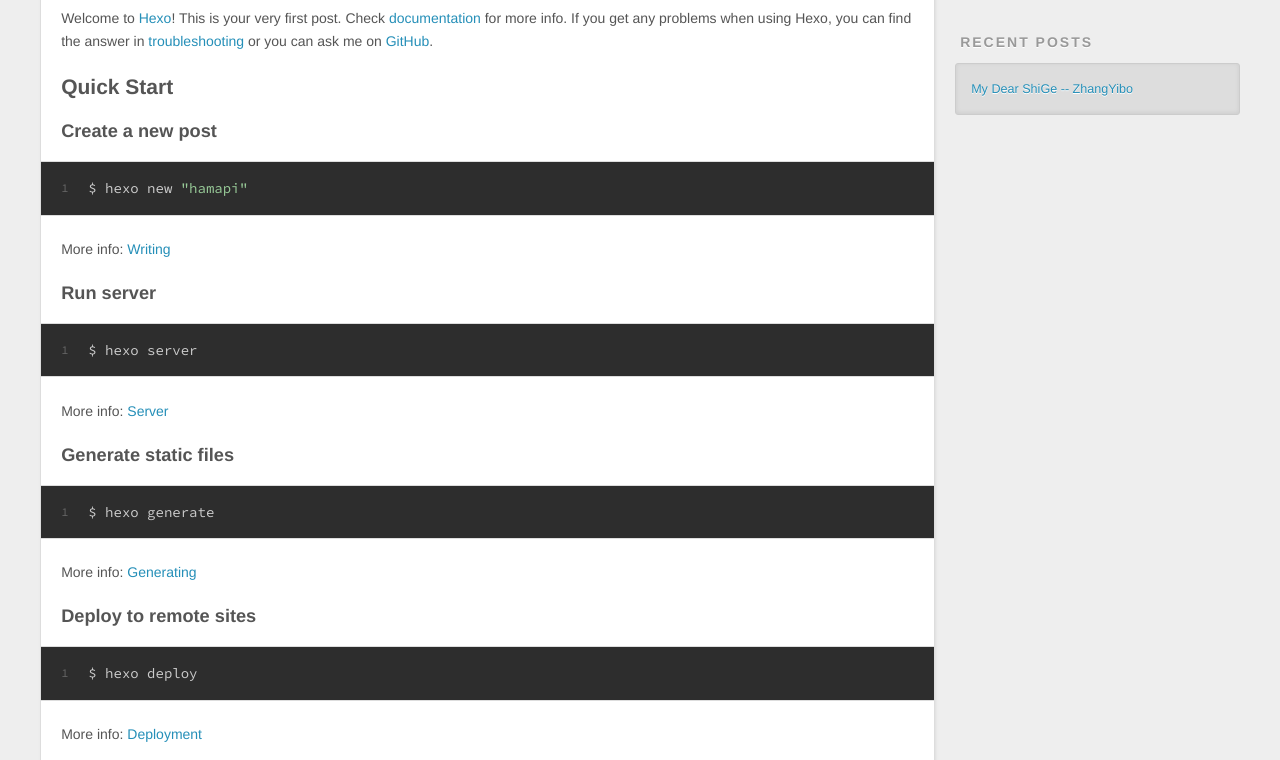
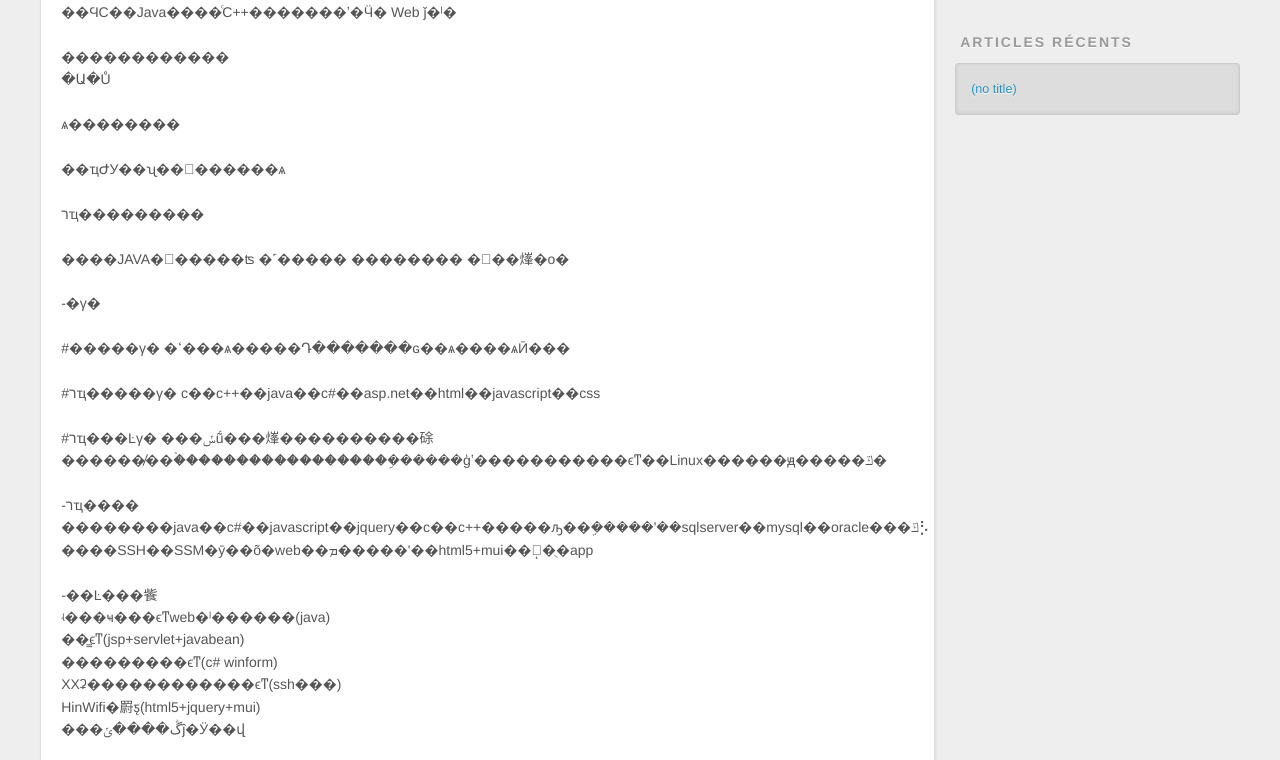
Before and after one commit to summerbb/summerbb.github.io, a plain HTML site: page 2017/09/18/hello-world/index.html in a window 1280 px wide. Shown: the part 446-1206 px from the top of the page. Drawn offline with nearby package versions, Linux system fonts and the light colour scheme.

Commit message:
Site updated: 2017-09-21 19:54:05

```diff
--- a/2017/09/18/hello-world/index.html
+++ b/2017/09/18/hello-world/index.html
@@ -3,18 +3,18 @@
 <head>
   <meta charset="utf-8">
 
-  <title>My Dear ShiGe -- ZhangYibo | Hexo</title>
+  <title>Hexo</title>
   <meta name="viewport" content="width=device-width, initial-scale=1, maximum-scale=1">
-  <meta name="description" content="Welcome to Hexo! This is your very first post. Check documentation for more info. If you get any problems when using Hexo, you can find the answer in troubleshooting or you can ask me on GitHub. Quick">
+  <meta name="description" content="�����գ���90�󣬾Ͷ���ʯ��ׯ������ѧ(�������)���־Ӻӱ�ʯ��ׯ�����е� �� ��ϤC��Java����ͨC++�������ʼ�Ӵ� Web ǰ�ˡ� �������������Ա�Ů ѧ�������� ��ҵԺУ��ʯ��ׯ������ѧ רҵ��������� ����JAVA�߼�����ʦ �˹����� �������� �߼��㷨�о�">
 <meta property="og:type" content="article">
-<meta property="og:title" content="My Dear ShiGe -- ZhangYibo">
+<meta property="og:title" content="Hexo">
 <meta property="og:url" content="http://yoursite.com/2017/09/18/hello-world/index.html">
 <meta property="og:site_name" content="Hexo">
-<meta property="og:description" content="Welcome to Hexo! This is your very first post. Check documentation for more info. If you get any problems when using Hexo, you can find the answer in troubleshooting or you can ask me on GitHub. Quick">
-<meta property="og:updated_time" content="2017-09-18T14:48:03.263Z">
+<meta property="og:description" content="�����գ���90�󣬾Ͷ���ʯ��ׯ������ѧ(�������)���־Ӻӱ�ʯ��ׯ�����е� �� ��ϤC��Java����ͨC++�������ʼ�Ӵ� Web ǰ�ˡ� �������������Ա�Ů ѧ�������� ��ҵԺУ��ʯ��ׯ������ѧ רҵ��������� ����JAVA�߼�����ʦ �˹����� �������� �߼��㷨�о�">
+<meta property="og:updated_time" content="2017-09-21T11:52:31.764Z">
 <meta name="twitter:card" content="summary">
-<meta name="twitter:title" content="My Dear ShiGe -- ZhangYibo">
-<meta name="twitter:description" content="Welcome to Hexo! This is your very first post. Check documentation for more info. If you get any problems when using Hexo, you can find the answer in troubleshooting or you can ask me on GitHub. Quick">
+<meta name="twitter:title" content="Hexo">
+<meta name="twitter:description" content="�����գ���90�󣬾Ͷ���ʯ��ׯ������ѧ(�������)���־Ӻӱ�ʯ��ׯ�����е� �� ��ϤC��Java����ͨC++�������ʼ�Ӵ� Web ǰ�ˡ� �������������Ա�Ů ѧ�������� ��ҵԺУ��ʯ��ׯ������ѧ רҵ��������� ����JAVA�߼�����ʦ �˹����� �������� �߼��㷨�о�">
 
     <link rel="alternate" href="/atom.xml" title="Hexo" type="application/atom+xml">
 
@@ -52,9 +52,9 @@
       </nav>
       <nav id="sub-nav">
 
-          <a id="nav-rss-link" class="nav-icon" href="/atom.xml" title="RSS Feed"></a>
+          <a id="nav-rss-link" class="nav-icon" href="/atom.xml" title="Flux RSS"></a>
 
-        <a id="nav-search-btn" class="nav-icon" title="Search"></a>
+        <a id="nav-search-btn" class="nav-icon" title="Rechercher"></a>
       </nav>
       <div id="search-form-wrap">
         <form action="//google.com/search" method="get" accept-charset="UTF-8" class="search-form"><input type="search" name="q" class="search-form-input" placeholder="Search"><button type="submit" class="search-form-submit">&#xF002;</button><input type="hidden" name="sitesearch" value="http://yoursite.com"></form>
@@ -73,32 +73,29 @@
   <div class="article-inner">
 
 
-      <header class="article-header">
-
-
-    <h1 class="article-title" itemprop="name">
-      My Dear ShiGe -- ZhangYibo
-    </h1>
-
-
-      </header>
-
     <div class="article-entry" itemprop="articleBody">
 
-        <p>Welcome to <a href="https://hexo.io/" target="_blank" rel="external">Hexo</a>! This is your very first post. Check <a href="https://hexo.io/docs/" target="_blank" rel="external">documentation</a> for more info. If you get any problems when using Hexo, you can find the answer in <a href="https://hexo.io/docs/troubleshooting.html" target="_blank" rel="external">troubleshooting</a> or you can ask me on <a href="https://github.com/hexojs/hexo/issues" target="_blank" rel="external">GitHub</a>.</p>
-<h2 id="Quick-Start"><a href="#Quick-Start" class="headerlink" title="Quick Start"></a>Quick Start</h2><h3 id="Create-a-new-post"><a href="#Create-a-new-post" class="headerlink" title="Create a new post"></a>Create a new post</h3><figure class="highlight bash"><table><tr><td class="gutter"><pre><div class="line">1</div></pre></td><td class="code"><pre><div class="line">$ hexo new <span class="string">"hamapi"</span></div></pre></td></tr></table></figure>
-<p>More info: <a href="https://hexo.io/docs/writing.html" target="_blank" rel="external">Writing</a></p>
-<h3 id="Run-server"><a href="#Run-server" class="headerlink" title="Run server"></a>Run server</h3><figure class="highlight bash"><table><tr><td class="gutter"><pre><div class="line">1</div></pre></td><td class="code"><pre><div class="line">$ hexo server</div></pre></td></tr></table></figure>
-<p>More info: <a href="https://hexo.io/docs/server.html" target="_blank" rel="external">Server</a></p>
-<h3 id="Generate-static-files"><a href="#Generate-static-files" class="headerlink" title="Generate static files"></a>Generate static files</h3><figure class="highlight bash"><table><tr><td class="gutter"><pre><div class="line">1</div></pre></td><td class="code"><pre><div class="line">$ hexo generate</div></pre></td></tr></table></figure>
-<p>More info: <a href="https://hexo.io/docs/generating.html" target="_blank" rel="external">Generating</a></p>
-<h3 id="Deploy-to-remote-sites"><a href="#Deploy-to-remote-sites" class="headerlink" title="Deploy to remote sites"></a>Deploy to remote sites</h3><figure class="highlight bash"><table><tr><td class="gutter"><pre><div class="line">1</div></pre></td><td class="code"><pre><div class="line">$ hexo deploy</div></pre></td></tr></table></figure>
-<p>More info: <a href="https://hexo.io/docs/deployment.html" target="_blank" rel="external">Deployment</a></p>
+        <p>�����գ���90�󣬾Ͷ���ʯ��ׯ������ѧ(�������)���־Ӻӱ�ʯ��ׯ�����е� ��</p>
+<p>��ϤC��Java����ͨC++�������ʼ�Ӵ� Web ǰ�ˡ�</p>
+<p>������������<br>�Ա�Ů</p>
+<p>ѧ��������</p>
+<p>��ҵԺУ��ʯ��ׯ������ѧ</p>
+<p>רҵ���������</p>
+<p>����JAVA�߼�����ʦ �˹����� �������� �߼��㷨�о�</p>
+<p>-�γ�</p>
+<p>#�����γ� �ߵ���ѧ�����Դ�������ɢ��ѧ����ѧӢ���</p>
+<p>#רҵ�����γ� c��c++��java��c#��asp.net��html��javascript��css</p>
+<p>#רҵ���Ŀγ� ���ݽṹ���㷨����������硢������̸��ۡ�����������������ܹ������ģʽ�����������ϵͳ��Linux������ԭ�����ݿ�</p>
+<p>-רҵ����<br>��������java��c#��javascript��jquery��c��c++�����ԡ��ܹ�����ʹ��sqlserver��mysql��oracle���ݿ⡣<br>����SSH��SSM�ȳ��õ�web��ܡ�����ʹ��html5+mui��ܴ�ֻ�app</p>
+<p>-��Ŀ���飺<br>ʵ���ҹ���ϵͳweb�ˡ������(java)<br>��̳ϵͳ(jsp+servlet+javabean)<br>���������ϵͳ(c# winform)<br>XXʡ������������ϵͳ(ssh���)<br>HinWifi�罻ƽ̨(html5+jquery+mui)<br>���ڴ����ݵĵ�Ӱ��վ</p>
+<p>-��������<br>��ͨ�� �����ҵ�<br>Ӣ�� ����</p>
+<p>-ʵϰ������<br>2015��7��ʯ��ׯ¹Ȫĳ���ӳ�ʵѵ<br>2015��9�ºӱ�ĳ�о���ʵϰ<br>2017��6-7�¼׹�������ڼұ�ʵѵ����ʵϰ������</p>
+<p>print(��Hello Word��������) //���ҳԴ���˽����</p>
 
 
     </div>
     <footer class="article-footer">
-      <a data-url="http://yoursite.com/2017/09/18/hello-world/" data-id="cj7qa2p5n0000c8akzybaxpsp" class="article-share-link">Share</a>
+      <a data-url="http://yoursite.com/2017/09/18/hello-world/" data-id="cj7qa2p5n0000c8akzybaxpsp" class="article-share-link">Partager</a>
 
 
     </footer>
@@ -132,12 +129,12 @@
 
 
   <div class="widget-wrap">
-    <h3 class="widget-title">Recent Posts</h3>
+    <h3 class="widget-title">Articles récents</h3>
     <div class="widget">
       <ul>
 
           <li>
-            <a href="/2017/09/18/hello-world/">My Dear ShiGe -- ZhangYibo</a>
+            <a href="/2017/09/18/hello-world/">(no title)</a>
           </li>
 
       </ul>
@@ -153,7 +150,7 @@
   <div class="outer">
     <div id="footer-info" class="inner">
       &copy; 2017 John Doe<br>
-      Powered by <a href="http://hexo.io/" target="_blank">Hexo</a>
+      Propulsé by <a href="http://hexo.io/" target="_blank">Hexo</a>
     </div>
   </div>
 </footer>
```
Also changed, not shown: archives/2017/09/index.html (+5 -11 lines), archives/2017/index.html (+5 -11 lines), archives/index.html (+5 -11 lines), index.html (+22 -25 lines).
